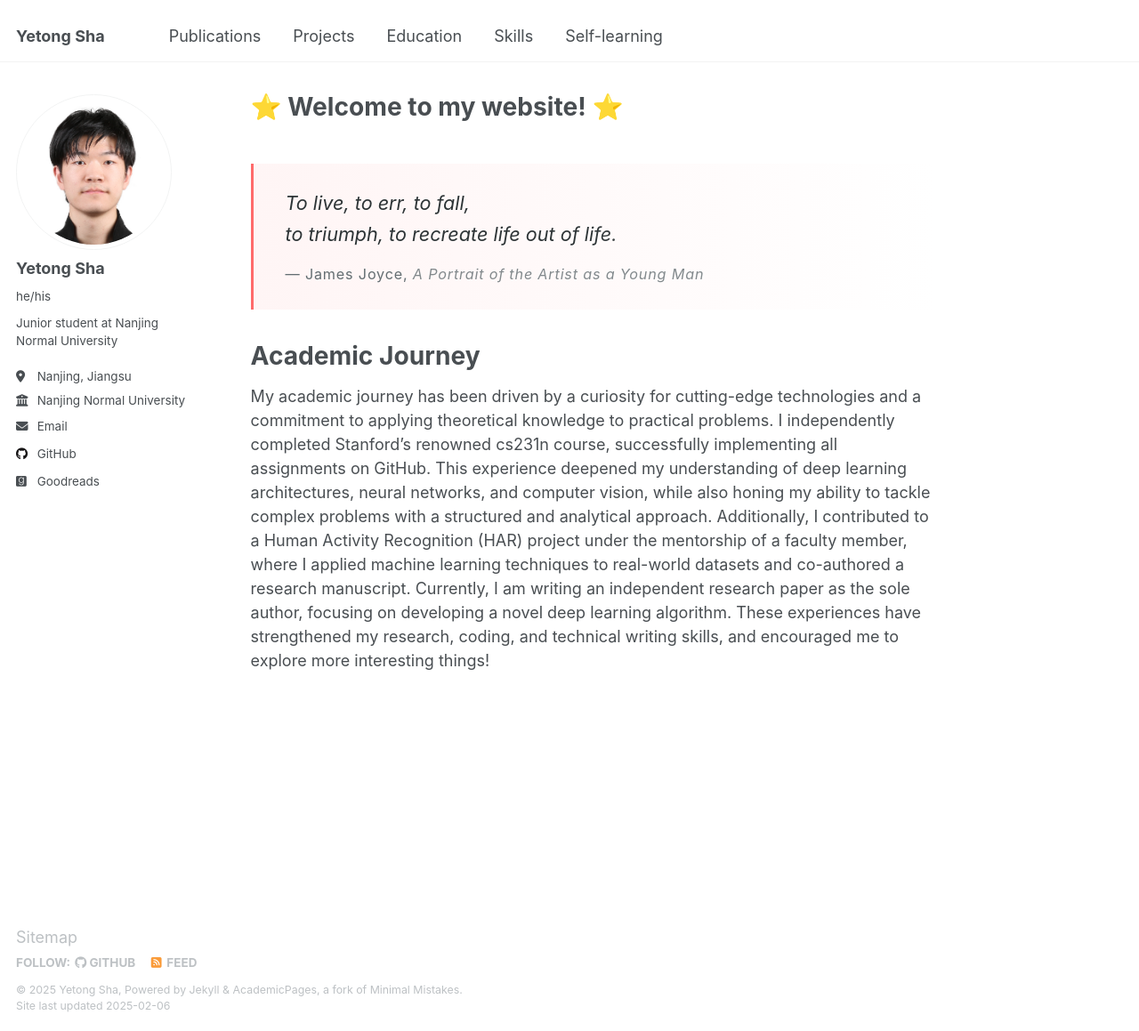
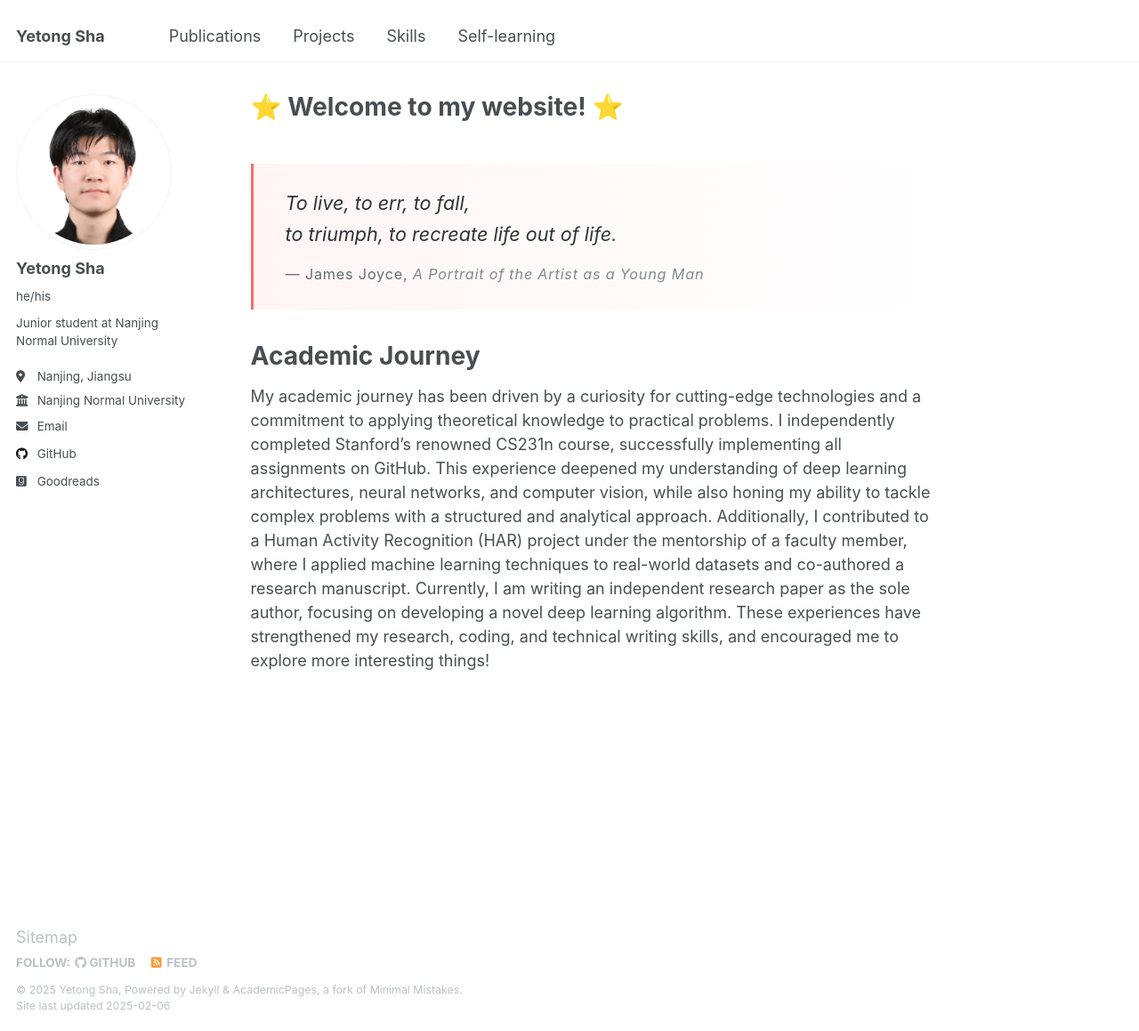
Before and after one commit to aautomataa/aautomataa.github.io, a Jekyll site: the page built from _pages/about.md, in a window 1280 px wide and 1159 px high. Shown: the whole window at 89% size. Built offline with Jekyll 4.4.1, drawn with Linux system fonts in a browser that asks for light colours.

Commit message:
Update files

```diff
--- a/_data/navigation.yml
+++ b/_data/navigation.yml
@@ -11,8 +11,8 @@ main:
   - title: "Projects"
     url: /projects/
 
-  - title: "Education"
-    url: /education/
+  # - title: "Education"
+  #   url: /education/
 
   - title: "Skills"
     url: /skills/
--- a/_pages/about.md
+++ b/_pages/about.md
@@ -55,7 +55,7 @@ Academic Journey
 ======
 My academic journey has been driven by a curiosity for cutting-edge technologies and a commitment to
 applying theoretical knowledge to practical problems. I independently completed Stanford’s renowned
-cs231n course, successfully implementing all assignments on GitHub. This experience deepened my
+CS231n course, successfully implementing all assignments on GitHub. This experience deepened my
 understanding of deep learning architectures, neural networks, and computer vision, while also honing
 my ability to tackle complex problems with a structured and analytical approach. Additionally, I
 contributed to a Human Activity Recognition (HAR) project under the mentorship of a faculty member, where I applied machine learning techniques to real-world datasets and co-authored a research
```
